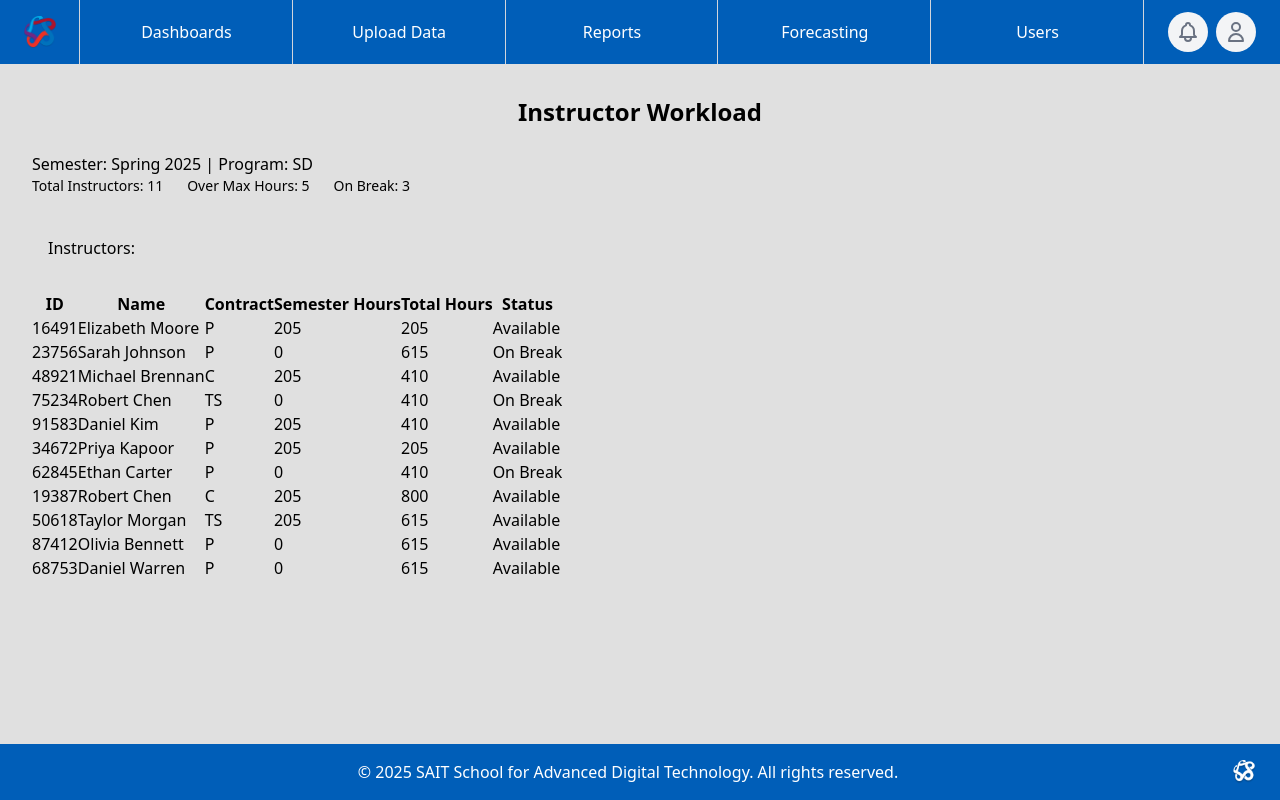
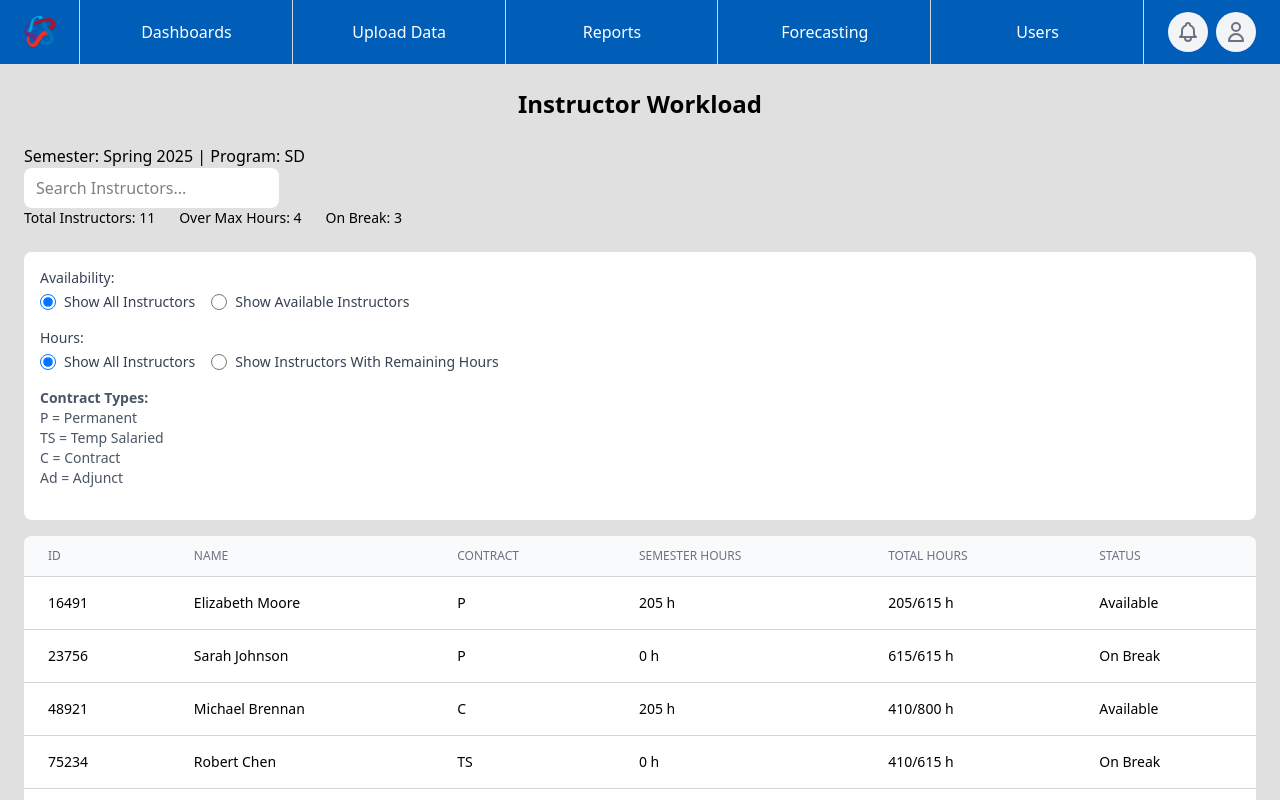
Before and after one commit to mlbrnm/sadt_scheduling_capstone, a Next.js app: page /Frontend/Dashboards/InstructorWorkload in a window 1280 px wide. Shown: the top 800 px of the page. Built offline with nearby package versions, Linux system fonts and the light colour scheme.

Commit message:
Update  InstructorWorkload Dashboard
Add filter radio buttons. Add Search bar. Update Instructor Table display using filtered instructors.
Minor styling.

TODO: Add search by ID. Major styling.

```diff
--- a/app/Frontend/Dashboards/InstructorWorkload/page.js
+++ b/app/Frontend/Dashboards/InstructorWorkload/page.js
@@ -65,7 +65,7 @@ export default function InstructorWorkload() {
     },
     {
       id: 19387,
-      name: "Robert Chen",
+      name: "Dill Pickles",
       contract: "C",
       semesterHours: 205,
       totalHours: 800,
@@ -76,7 +76,7 @@ export default function InstructorWorkload() {
       name: "Taylor Morgan",
       contract: "TS",
       semesterHours: 205,
-      totalHours: 615,
+      totalHours: 410,
       status: "Available",
     },
     {
@@ -129,13 +129,25 @@ export default function InstructorWorkload() {
   ).length;
 
   return (
-    <div className="p-8">
+    <div className="p-6">
       <h1 className="text-2xl text-center font-bold mb-6">
         Instructor Workload
       </h1>
       <div>
         <h2>Semester: Spring 2025 | Program: SD</h2>
       </div>
+
+      {/* Search bar */}
+      <div>
+        <input
+          type="text"
+          placeholder="Search Instructors..."
+          className="px-3 py-2 bg-white rounded-lg focus:outline-none focus:ring-2 focus:ring-blue-600"
+          value={searchInstructor}
+          onChange={(e) => setSearchInstructor(e.target.value)}
+        />
+      </div>
+
       {/* Summary */}
       <div className="flex gap-6 mb-6 text-sm">
         <span>Total Instructors: {totalInstructors}</span>
@@ -143,38 +155,168 @@ export default function InstructorWorkload() {
         <span>On Break: {onBreak}</span>
       </div>
 
+      {/* Filter Container */}
+      <div className="flex flex-col gap-4 mb-4 p-4 bg-white rounded-lg">
         {/* Filters */}
-      <div className="flex flex-col mb-4 p-4">
-        <div>
-          <span>Instructors:</span>
+        <div className="flex flex-col gap-4">
+          {/* Status filter */}
+          <fieldset>
+            <legend className="text-sm font-medium text-gray-700 mb-1">
+              Availability:
+            </legend>
+            <div className="flex gap-4">
+              <div className="flex items-center">
+                <input
+                  id="status-all"
+                  name="status-filter"
+                  type="radio"
+                  checked={statusFilter === "All"}
+                  onChange={() => setStatusFilter("All")}
+                  className="h-4 w-4 text-blue-600 focus:ring-blue-500 border-gray-300"
+                />
+                <label
+                  htmlFor="status-all"
+                  className="ml-2 block text-sm text-gray-700"
+                >
+                  Show All Instructors
+                </label>
+              </div>
+              <div className="flex items-center">
+                <input
+                  id="status-available"
+                  name="status-filter"
+                  type="radio"
+                  checked={statusFilter === "Available"}
+                  onChange={() => setStatusFilter("Available")}
+                  className="h-4 w-4 text-blue-600 focus:ring-blue-500 border-gray-300"
+                />
+                <label
+                  htmlFor="status-available"
+                  className="ml-2 block text-sm text-gray-700"
+                >
+                  Show Available Instructors
+                </label>
+              </div>
+            </div>
+          </fieldset>
+
+          {/* Hours filter */}
+          <fieldset>
+            <legend className="text-sm font-medium text-gray-700 mb-1">
+              Hours:
+            </legend>
+            <div className="flex gap-4">
+              <div className="flex items-center">
+                <input
+                  id="hours-all"
+                  name="hours-filter"
+                  type="radio"
+                  checked={hoursFilter === "All"}
+                  onChange={() => setHoursFilter("All")}
+                  className="h-4 w-4 text-blue-600 focus:ring-blue-500 border-gray-300"
+                />
+                <label
+                  htmlFor="hours-all"
+                  className="ml-2 block text-sm text-gray-700"
+                >
+                  Show All Instructors
+                </label>
+              </div>
+              <div className="flex items-center">
+                <input
+                  id="hours-remaining"
+                  name="hours-filter"
+                  type="radio"
+                  checked={hoursFilter === "hasRemaining"}
+                  onChange={() => setHoursFilter("hasRemaining")}
+                  className="h-4 w-4 text-blue-600 focus:ring-blue-500 border-gray-300"
+                />
+                <label
+                  htmlFor="hours-remaining"
+                  className="ml-2 block text-sm text-gray-700"
+                >
+                  Show Instructors With Remaining Hours
+                </label>
+              </div>
+            </div>
+          </fieldset>
+          {/* Contract legend */}
+          <div className="flex flex-col mb-4 text-sm text-gray-600">
+            <p className="font-bold">Contract Types:</p>
+            <p>P = Permanent</p>
+            <p>TS = Temp Salaried</p>
+            <p>C = Contract</p>
+            <p>Ad = Adjunct</p>
+          </div>
         </div>
       </div>
 
       {/* Instructor Table */}
-      <table>
-        <thead>
+      <div className="bg-white rounded-lg overflow-hidden">
+        <table className="min-w-full divide-y divide-gray-300">
+          <thead className="bg-gray-50">
             <tr>
-            <th>ID</th>
-            <th>Name</th>
-            <th>Contract</th>
-            <th>Semester Hours</th>
-            <th>Total Hours</th>
-            <th>Status</th>
+              <th
+                scope="col"
+                className="px-6 py-3 text-left text-xs font-medium text-gray-500 uppercase"
+              >
+                ID
+              </th>
+              <th
+                scope="col"
+                className="px-6 py-3 text-left text-xs font-medium text-gray-500 uppercase"
+              >
+                Name
+              </th>
+              <th
+                scope="col"
+                className="px-6 py-3 text-left text-xs font-medium text-gray-500 uppercase"
+              >
+                Contract
+              </th>
+              <th
+                scope="col"
+                className="px-6 py-3 text-left text-xs font-medium text-gray-500 uppercase"
+              >
+                Semester Hours
+              </th>
+              <th
+                scope="col"
+                className="px-6 py-3 text-left text-xs font-medium text-gray-500 uppercase"
+              >
+                Total Hours
+              </th>
+              <th
+                scope="col"
+                className="px-6 py-3 text-left text-xs font-medium text-gray-500 uppercase"
+              >
+                Status
+              </th>
             </tr>
           </thead>
-        <tbody>
-          {mockData.map((instructor) => (
+          <tbody className="bg-white divide-y divide-gray-300">
+            {filteredInstructors.map((instructor) => (
               <tr key={instructor.id}>
-              <td>{instructor.id}</td>
-              <td>{instructor.name}</td>
-              <td>{instructor.contract}</td>
-              <td>{instructor.semesterHours}</td>
-              <td>{instructor.totalHours}</td>
-              <td>{instructor.status}</td>
+                <td className="px-6 py-4 text-sm">{instructor.id}</td>
+                <td className="px-6 py-4 text-sm">{instructor.name}</td>
+                <td className="px-6 py-4 text-sm">{instructor.contract}</td>
+                <td className="px-6 py-4 text-sm">
+                  {`${instructor.semesterHours} h`}
+                </td>
+                <td className="px-6 py-4 text-sm">{`${instructor.totalHours}/${
+                  instructor.contract === "C" ? "800" : "615"
+                } h`}</td>
+                <td className="px-6 py-4 text-sm">{instructor.status}</td>
               </tr>
             ))}
           </tbody>
         </table>
+        {filteredInstructors.length === 0 && (
+          <div className="text-center py-8 text-gray-500">
+            No instructors found.
+          </div>
+        )}
+      </div>
     </div>
   );
 }
```
Lines whose indentation alone changed are shown as unchanged.
